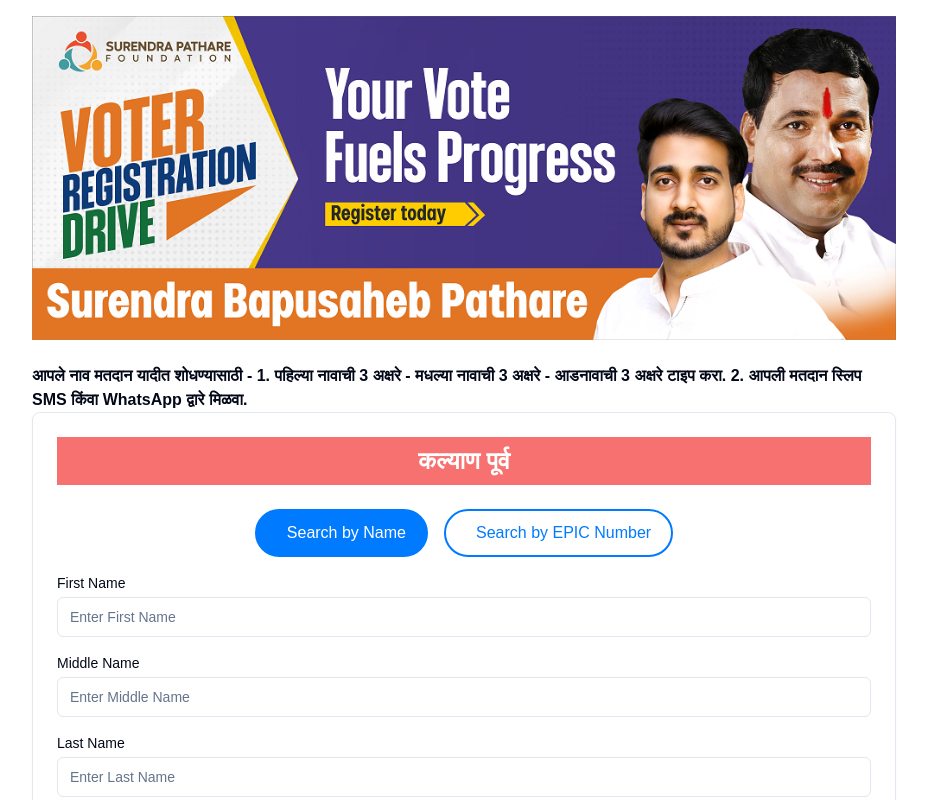
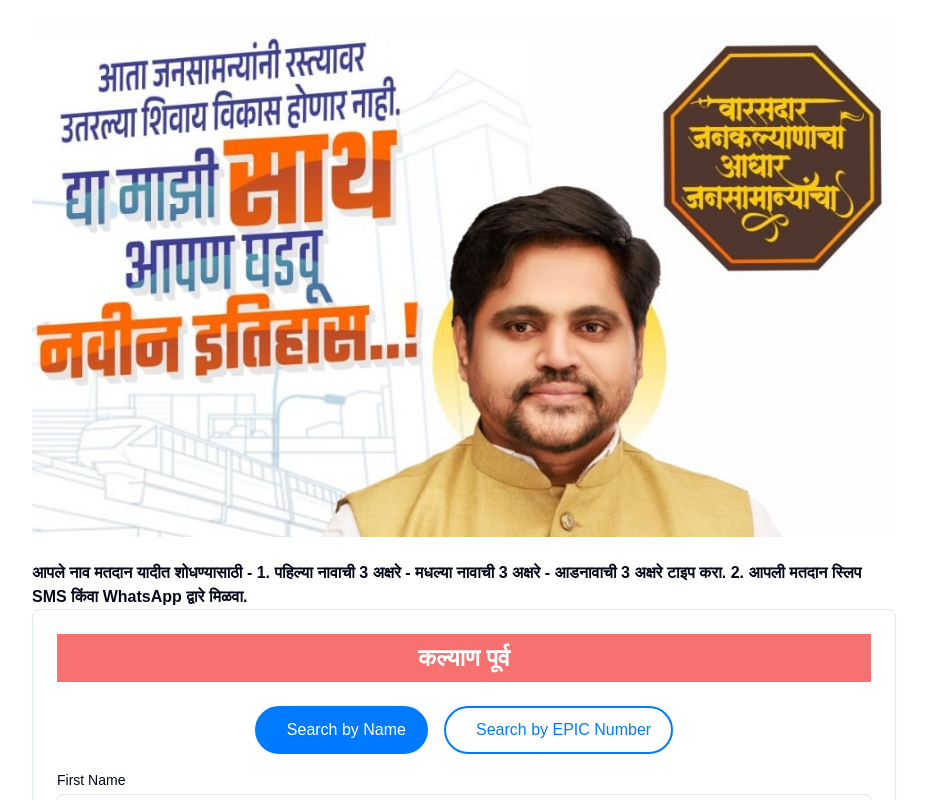
Before and after one commit to rajatenzyme/know-your-booth, a Next.js app: page / in a window 1280 px wide. Shown: the top 800 px of the page, without its empty margins (176-1103 px from the left). Built offline with nearby package versions, Linux system fonts and the light colour scheme.

Commit message:
sms fixed

```diff
--- a/src/app/layout.tsx
+++ b/src/app/layout.tsx
@@ -14,7 +14,7 @@ const geistMono = localFont({
 });
 
 export const metadata: Metadata = {
-  title: "Know Your Booth | Surendra Bapusaheb Pathare",
+  title: "Know Your Booth | Mahesh Dashrath Gaikwad",
   description: "Developed by Rajat Mittal",
 };
 
--- a/src/app/page.tsx
+++ b/src/app/page.tsx
@@ -120,9 +120,9 @@ export default function VoterSearch() {
             {/* /* Add Banner Image */}
             <div className="mb-6">
                 <img
-                src="/Banner.png"
+                src="/Banner.jpeg"
                 alt="Banner"
-                className="w-full h-auto"
+                className="w-full h-full"
                 />
             </div>
             <div className='font-bold'>आपले नाव मतदान यादीत शोधण्यासाठी - 1. पहिल्या नावाची 3 अक्षरे - मधल्या नावाची 3 अक्षरे - आडनावाची 3 अक्षरे टाइप करा. 2. आपली मतदान स्लिप SMS किंवा WhatsApp द्वारे मिळवा.
--- a/src/components/ui/SMSSlipModal.tsx
+++ b/src/components/ui/SMSSlipModal.tsx
@@ -43,12 +43,12 @@ const SmsSlipModal: React.FC<SmsSlipModalProps> = ({
 
     // Here you would implement the SMS sending logic
     const smsText = encodeURIComponent(`विधानसभा: 142 - कल्याण पूर्व
-यादी क्र: ${voterData?.अ_क्र || '1002'}
-CardNo: ${voterData?.voterId || 'YUH210475'}
-Name: ${voterData?.firstName} ${voterData?.middleName} ${voterData?.lastName}
-Address: ${voterData?.मतदान_केंद्र}`);
+          यादी क्र: ${voterData?.अ_क्र || '1002'}
+          CardNo: ${voterData?.voterId || 'YUH210475'}
+          Name: ${voterData?.firstName} ${voterData?.middleName} ${voterData?.lastName}
+          Address: ${voterData?.मतदान_केंद्र}`);
 
-    const smsUrl = `sms:+91${smsNumber}&text=${smsText}`;
+    const smsUrl = `sms:+91${smsNumber}&body=${smsText}`;
 
     // Simulate sending SMS
     console.log('Sending to SMS:', smsUrl);
```
Also changed, not shown: public/Banner.jpeg (added), 1 other file (tests, documents, lock files or other folders).
